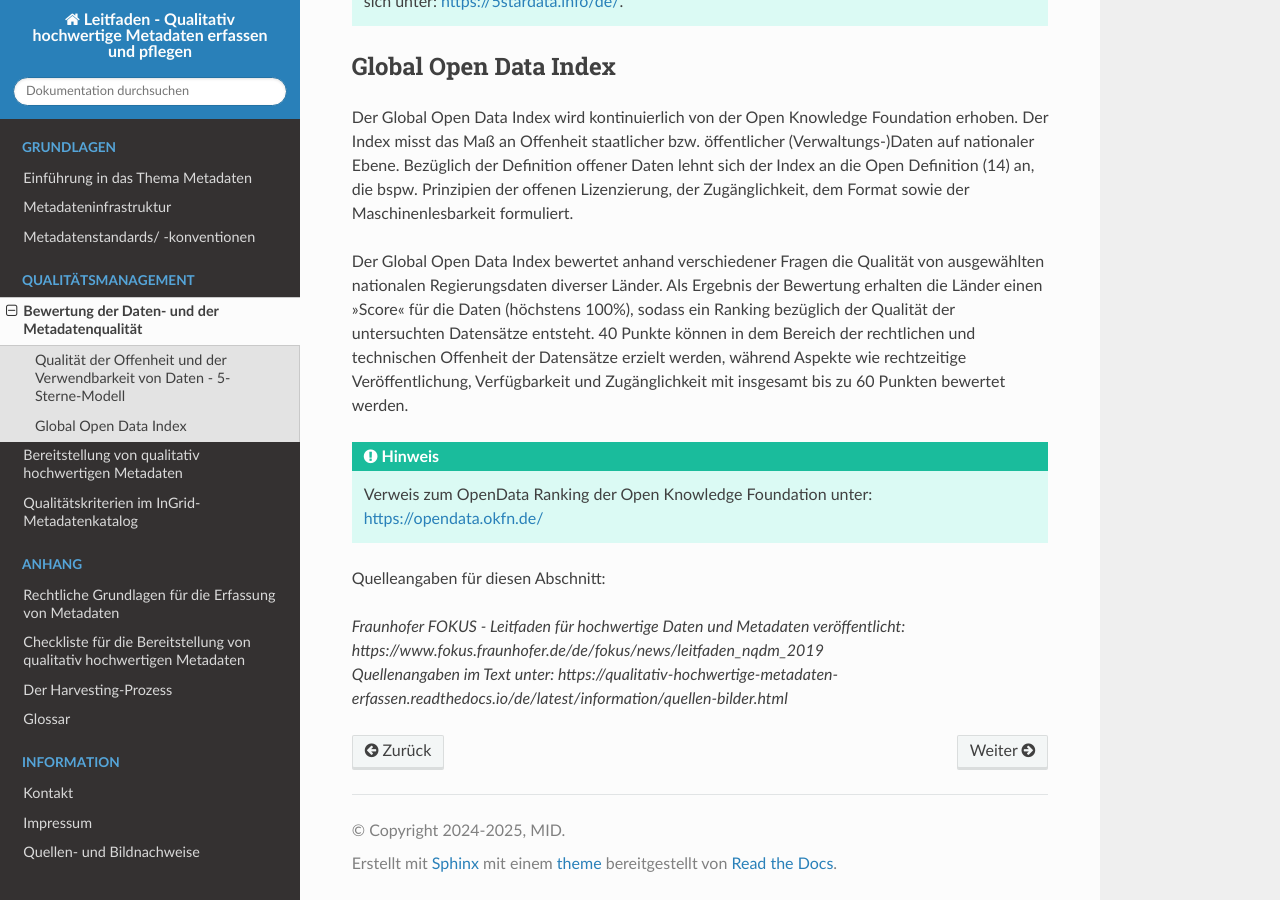
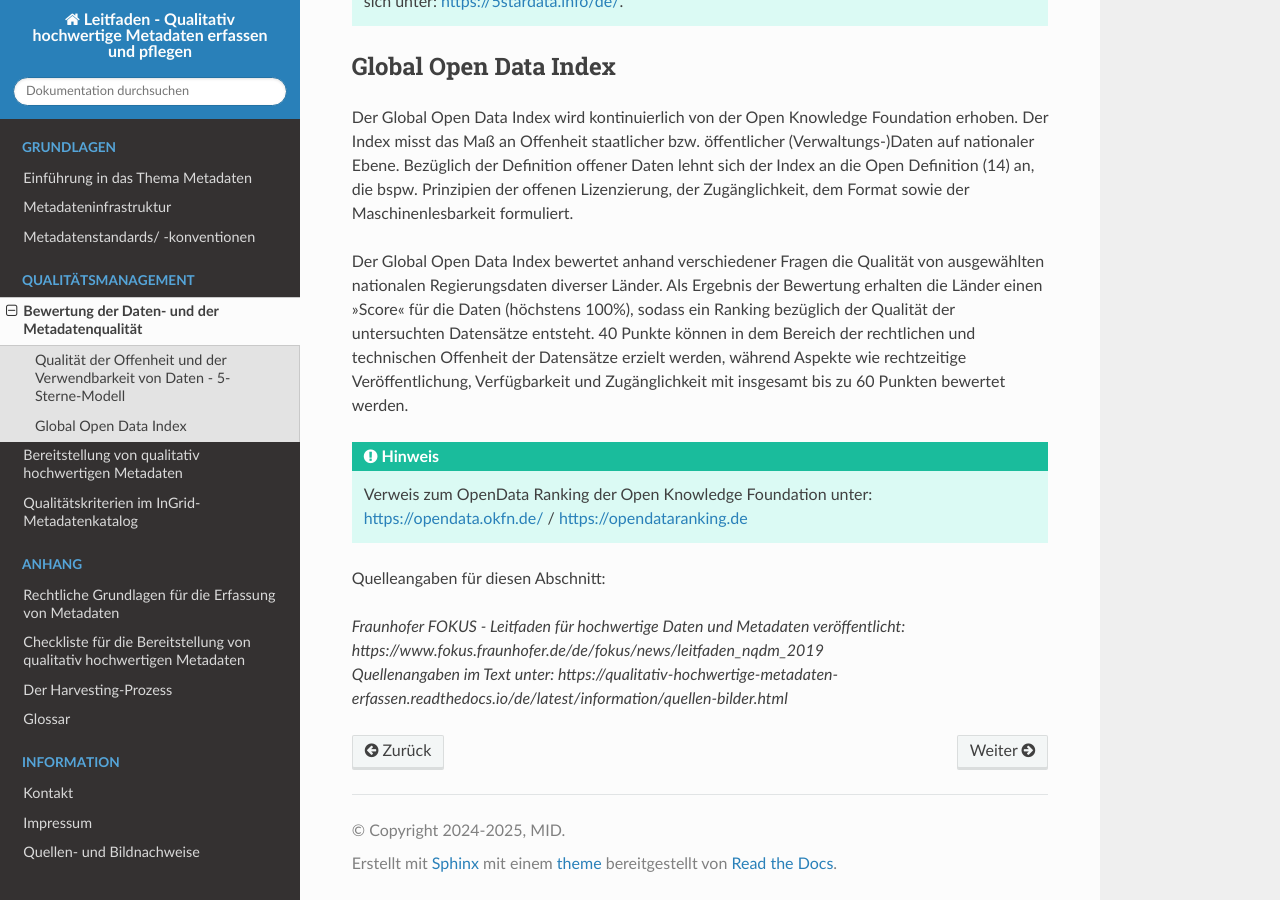
Before and after one commit to tomiwo/ingrid-mdk-st-high-quality-metadata, a Sphinx documentation site: the page built from docs/qualitaetsmanagement/bewertung.rst, in a window 1280 px wide and 900 px high, scrolled down 3257 px. Built offline with Sphinx 7.4.7 and the Read the Docs theme 3.1.0, drawn with Linux system fonts in a browser that asks for light colours; some of the changed lines change nothing that is shown.

Commit message:
Update bewertung.rst

```diff
--- a/docs/qualitaetsmanagement/bewertung.rst
+++ b/docs/qualitaetsmanagement/bewertung.rst
@@ -135,7 +135,7 @@ Der Global Open Data Index wird kontinuierlich von der Open Knowledge Foundation
 Der Global Open Data Index bewertet anhand verschiedener Fragen die Qualität von ausgewählten nationalen Regierungsdaten diverser Länder. Als Ergebnis der Bewertung erhalten die Länder einen »Score« für die Daten (höchstens 100%), sodass ein Ranking bezüglich der Qualität der untersuchten Datensätze entsteht. 40 Punkte können in dem Bereich der rechtlichen und technischen Offenheit der Datensätze erzielt werden, während Aspekte wie rechtzeitige Veröffentlichung, Verfügbarkeit und Zugänglichkeit mit insgesamt bis zu 60 Punkten bewertet werden.
 
 
-.. hint:: Verweis zum OpenData Ranking der Open Knowledge Foundation unter: https://opendata.okfn.de/
+.. hint:: Verweis zum OpenData Ranking der Open Knowledge Foundation unter: https://opendata.okfn.de/ / https://opendataranking.de
 
 
 Quelleangaben für diesen Abschnitt:
```
